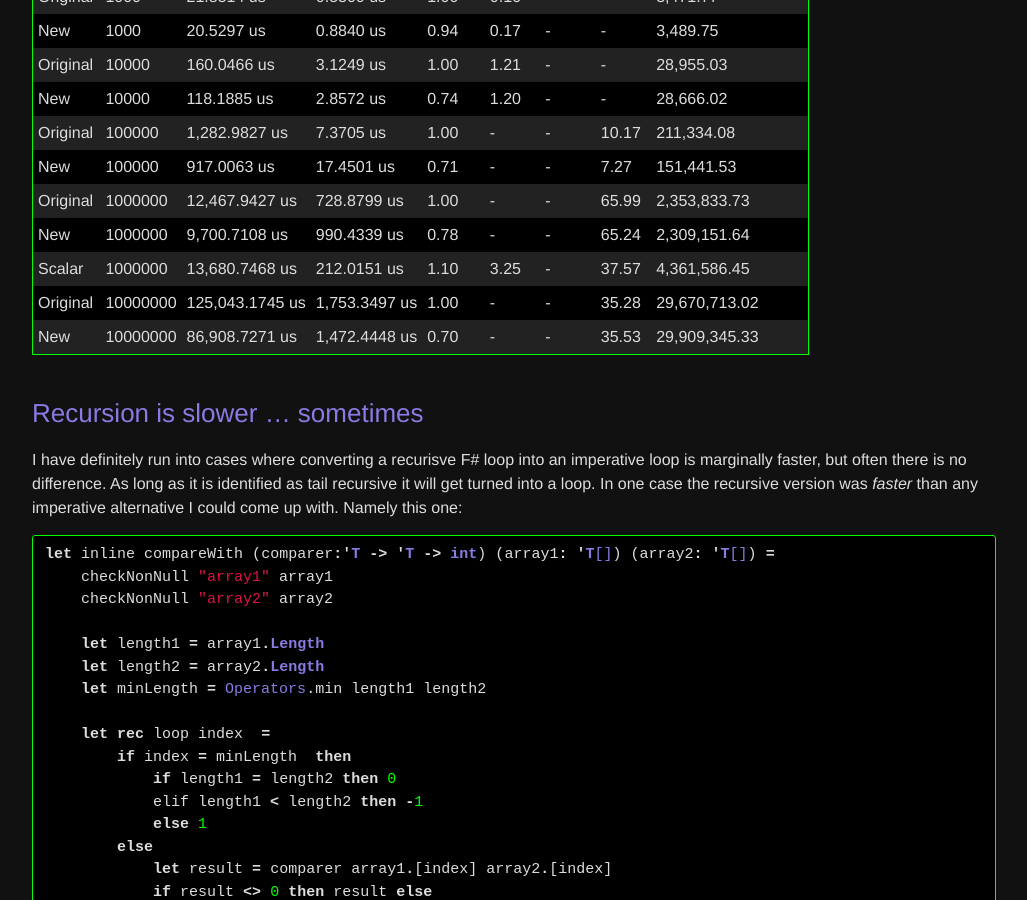
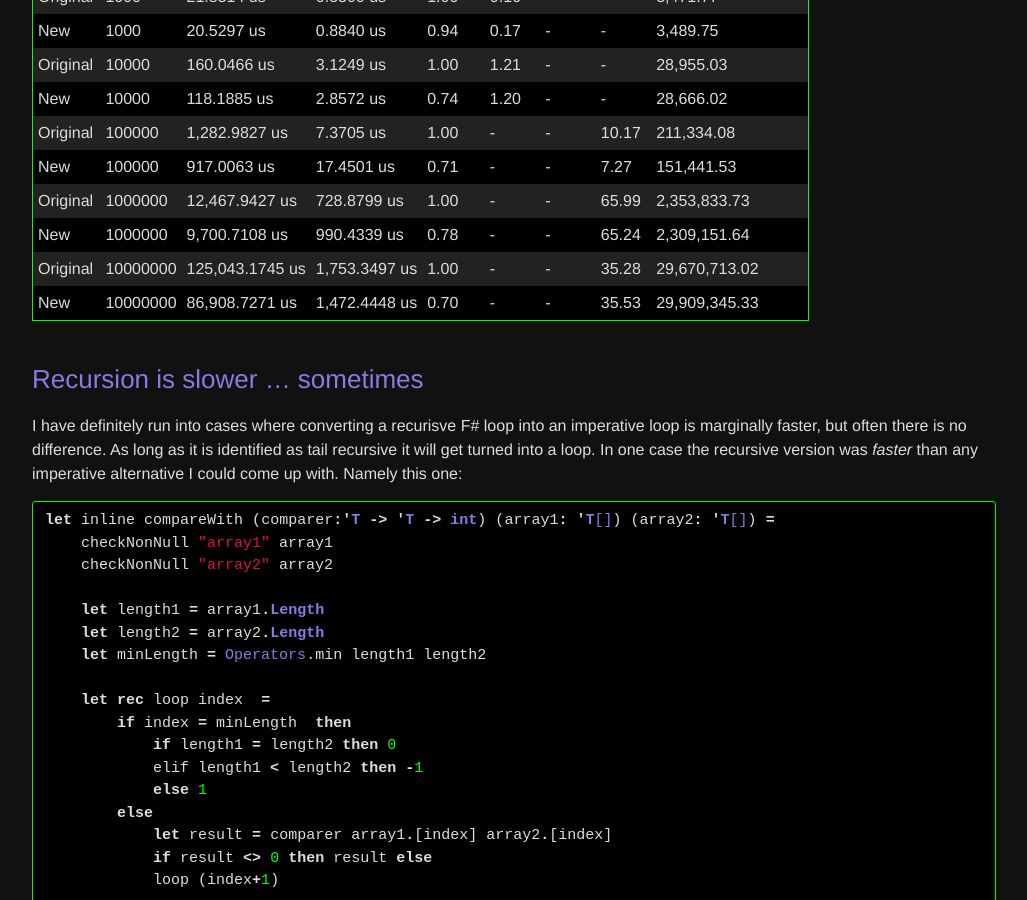
Before and after one commit to jackmott/jackmott.github.io, a Jekyll site: the page built from _posts/2016-8-13-adventures-in-fsharp.markdown, in a window 1280 px wide and 900 px high, scrolled down 7771 px. Shown: the whole window, without its empty margins (126-1153 px from the left). Built offline with Jekyll 4.4.1, drawn with Linux system fonts in a browser that asks for light colours.

Commit message:
Update 2016-8-13-adventures-in-fsharp.markdown

```diff
--- a/_posts/2016-8-13-adventures-in-fsharp.markdown
+++ b/_posts/2016-8-13-adventures-in-fsharp.markdown
@@ -343,7 +343,6 @@ NumThreads times, instead of array.Length times, so causes no terrible performan
       New |   100000 |     917.0063 us |    17.4501 us |   0.71 |     - |     - |  7.27 |         151,441.53 |
  Original |  1000000 |  12,467.9427 us |   728.8799 us |   1.00 |     - |     - | 65.99 |       2,353,833.73 |
       New |  1000000 |   9,700.7108 us |   990.4339 us |   0.78 |     - |     - | 65.24 |       2,309,151.64 |
-   Scalar |  1000000 |  13,680.7468 us |   212.0151 us |   1.10 |  3.25 |     - | 37.57 |       4,361,586.45 |
  Original | 10000000 | 125,043.1745 us | 1,753.3497 us |   1.00 |     - |     - | 35.28 |      29,670,713.02 |
       New | 10000000 |  86,908.7271 us | 1,472.4448 us |   0.70 |     - |     - | 35.53 |      29,909,345.33 |
 
```
